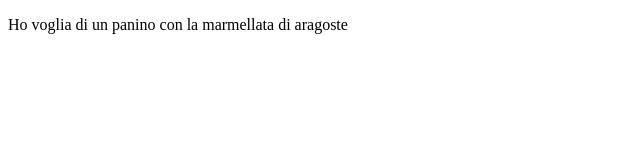
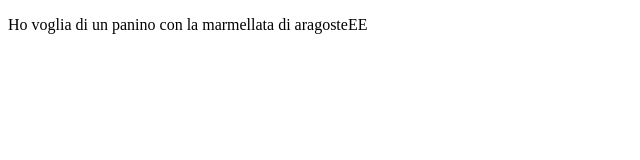
Before and after one commit to KojGutz/prova001, a plain HTML site: page index.html in a window 1280 px wide. Shown: the full height of the page, 0-640 px from the left. Drawn offline with Linux system fonts and the light colour scheme.

Commit message:
Update index.html

```diff
--- a/index.html
+++ b/index.html
@@ -4,6 +4,6 @@
         <title>Petrolio...</title>
     </head>
     <body>
-        <p>Ho voglia di un panino con la marmellata di aragoste</p>
+        <p>Ho voglia di un panino con la marmellata di aragosteEE</p>
     </body>
 </html>
```
